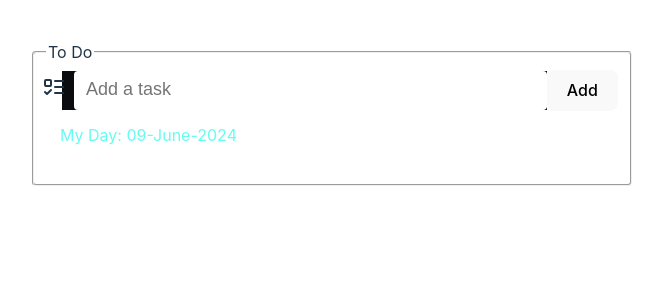
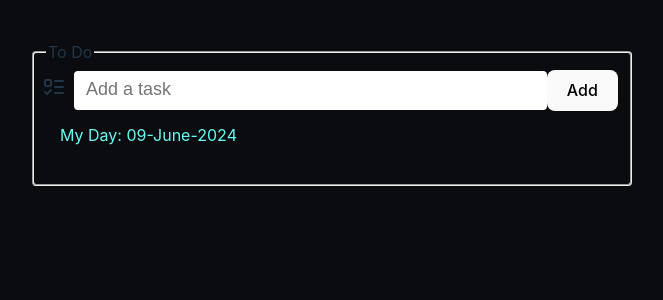
Before and after one commit to rajputkamal/todo-app, a React (Vite) app: page / in a window 1280 px wide. Shown: the top 300 px of the page, without its empty margins (308-971 px from the left). Built offline with nearby package versions, Linux system fonts and the light colour scheme.

Commit message:
Update index.css

```diff
--- a/src/index.css
+++ b/src/index.css
@@ -27,6 +27,7 @@ body {
   padding: 0;
   box-sizing: border-box;
   min-height: 100vh;
+  background-color: #0B0C10;
 }
 
 h1 {
```
